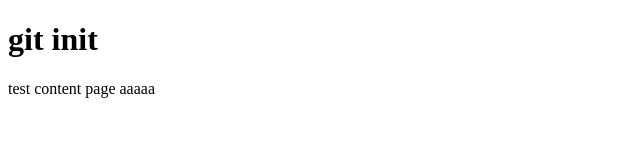
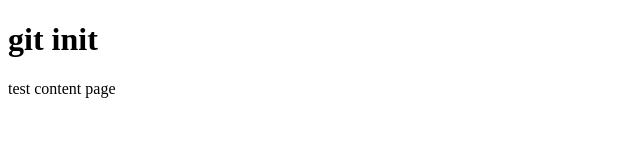
Before and after one commit to ssogle/git-practice, a plain HTML site: page content.html in a window 1280 px wide. Shown: the full height of the page, 0-640 px from the left. Drawn offline with Linux system fonts and the light colour scheme.

Commit message:
Content page edit

```diff
--- a/content.html
+++ b/content.html
@@ -7,6 +7,6 @@
 </head>
 <body>
     <h1>git init</h1>
-    <p>test content page aaaaa</p>
+    <p>test content page</p>
 </body>
 </html>
```
